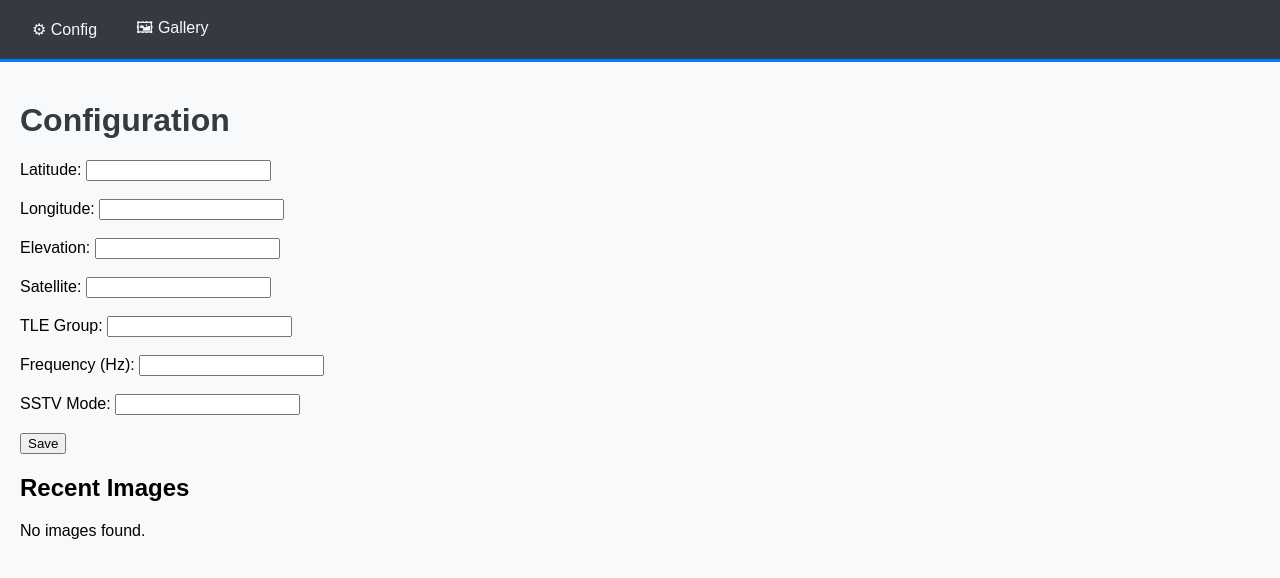
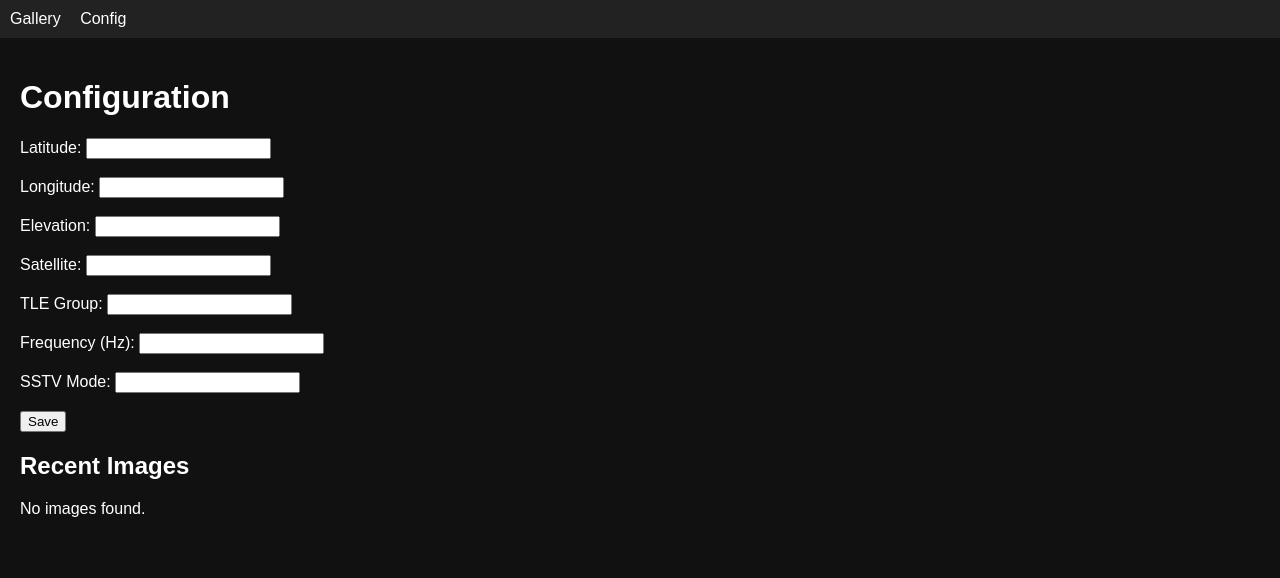
Before and after one commit to Mraanderson/sstv-groundstation, a Flask app: template app/templates/config.html in a window 1280 px wide. Shown: the top 578 px of the page. Run offline with Flask 3, Linux system fonts and the light colour scheme; the template is opened without the code that fills it, so the values that code supplies are empty.

Commit message:
Update base.html

```diff
--- a/app/templates/base.html
+++ b/app/templates/base.html
@@ -1,60 +1,22 @@
 <!DOCTYPE html>
-<html lang="en">
+<html>
 <head>
-  <meta charset="UTF-8" />
-  <title>{% block title %}SSTV Ground Station{% endblock %}</title>
+    <meta charset="UTF-8">
+    <title>{% block title %}SSTV Groundstation{% endblock %}</title>
     <style>
-    body {
-      font-family: Arial, sans-serif;
-      margin: 0;
-      padding: 0;
-      background-color: #f8f9fa;
-    }
-    nav {
-      background-color: #343a40;
-      padding: 10px 20px;
-      display: flex;
-      align-items: center;
-      border-bottom: 3px solid #007BFF;
-    }
-    nav a {
-      color: #f8f9fa;
-      text-decoration: none;
-      margin-right: 15px;
-      padding: 6px 12px;
-      border-radius: 4px;
-      transition: background-color 0.2s ease;
-    }
-    nav a:hover {
-      background-color: #007BFF;
-    }
-    h1 {
-      margin-top: 20px;
-      color: #343a40;
-    }
-    .container {
-      padding: 20px;
-    }
-    img {
-      max-width: 200px;
-      margin: 5px;
-      border: 2px solid #ddd;
-      border-radius: 4px;
-      transition: transform 0.2s ease;
-    }
-    img:hover {
-      transform: scale(1.05);
-      border-color: #007BFF;
-    }
+        body { font-family: Arial, sans-serif; margin: 0; background: #111; color: #fff; }
+        nav { background: #222; padding: 10px; }
+        nav a { color: #fff; margin-right: 15px; text-decoration: none; }
+        nav a:hover { text-decoration: underline; }
+        .content { padding: 20px; }
     </style>
 </head>
 <body>
     <nav>
-    <a href="/config">⚙ Config</a>
-    <a href="/gallery">🖼 Gallery</a>
+        <a href="{{ url_for('gallery') }}">Gallery</a>
+        <a href="{{ url_for('config_page') }}">Config</a>
     </nav>
-
-  <div class="container">
+    <div class="content">
         {% block content %}{% endblock %}
     </div>
 </body>
```
Lines whose indentation alone changed are shown as unchanged.
